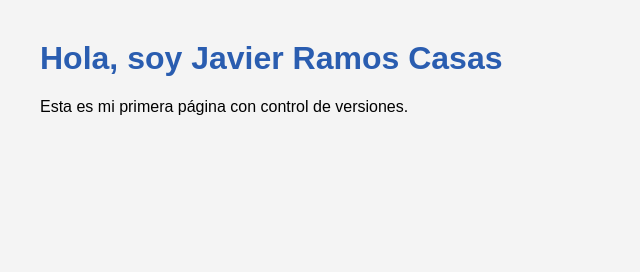
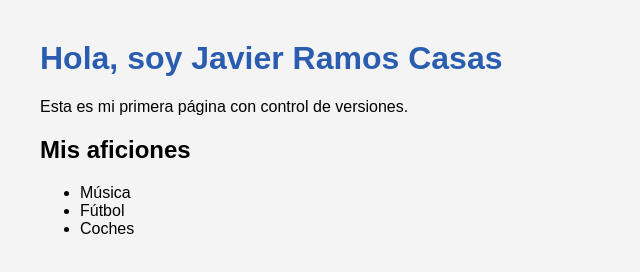
Before and after one commit to Javier676767/ProyectoIntermodular, a plain HTML site: page index.html in a window 1280 px wide. Shown: the whole page, without its empty margins (0-640 px from the left). Drawn offline with Linux system fonts and the light colour scheme.

Commit message:
Añade lista de aficiones

```diff
--- a/index.html
+++ b/index.html
@@ -8,5 +8,11 @@
  <body>
   <h1>Hola, soy Javier Ramos Casas</h1>
   <p>Esta es mi primera página con control de versiones.</p>
+   <h2>Mis aficiones</h2>
+  <ul>
+    <li>Música</li>
+    <li>Fútbol</li>
+    <li>Coches</li>
+  </ul>
  </body>
 </html>
```
